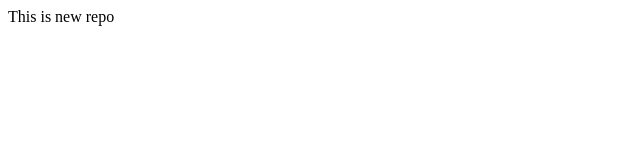
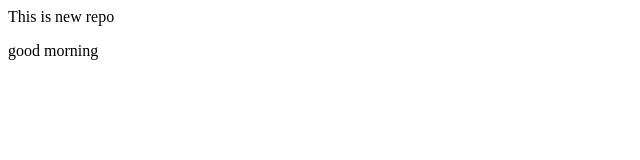
Before and after one commit to ShivaniiiiiShinde04/localrepo, a plain HTML site: page index.html in a window 1280 px wide. Shown: the full height of the page, 0-640 px from the left. Drawn offline with Linux system fonts and the light colour scheme.

Commit message:
vhange file

```diff
--- a/index.html
+++ b/index.html
@@ -1 +1,4 @@
 <p>This is new repo</p>
+<p>
+    good morning
+</p>
```
